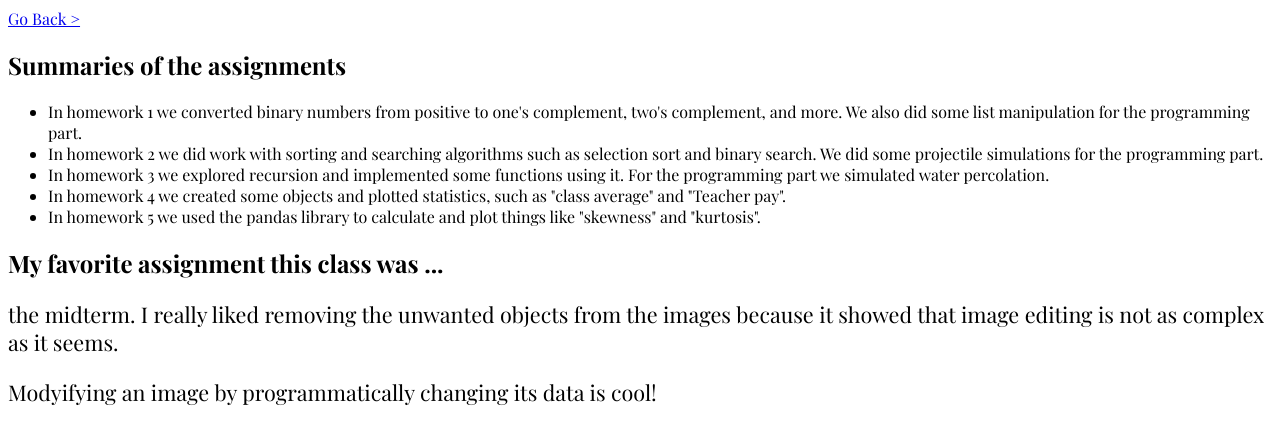
After one commit to Etesam913/ea2905-1006-final, a Flask app: template templates/assignments.html in a window 1280 px wide. The commit adds this page. Shown: the top 444 px of the page. Run offline with Flask 2, Linux system fonts and the light colour scheme; the template is opened without the code that fills it, so the values that code supplies are empty.

Commit message:
Completed the assignments page :sparkles:. Added page animations :lipstick:

```diff
--- a/app.py
+++ b/app.py
@@ -18,7 +18,7 @@ def hello():
 
 @app.route("/assignments")
 def assignments():
-    return "about"
+    return render_template("assignments.html")
 
 #start the server
 if __name__ == "__main__":
--- a/static/css/main.css
+++ b/static/css/main.css
@@ -1,4 +1,22 @@
 @import url('https://fonts.googleapis.com/css2?family=Playfair+Display:wght@400;700&display=swap');
 body{
+  animation-name: fadeIn;
+  animation-duration: .5s;
+  animation-iteration-count: 1;
   font-family: 'Playfair Display', serif;
 }
+
+@keyframes fadeIn{
+  0%{
+    transform: translateY(-50px);
+    opacity: 0;
+  }
+  100%{
+    transform: translateY(0px);
+    opacity: 1;
+  }
+}
+
+.small-text{
+  font-size: 1.35rem;
+}
--- /dev/null
+++ b/templates/assignments.html
@@ -0,0 +1,43 @@
+<!DOCTYPE html>
+<html>
+  <head>
+    <title>Assignments</title>
+    <link rel="stylesheet" href="{{ url_for('static', filename='css/main.css') }}">
+  </head>
+
+  <body>
+    <header>
+      <nav>
+        <a href="/">Go Back ></a>
+      </nav>
+    </header>
+
+    <main>
+        <section>
+          <h2>Summaries of the assignments</h2>
+          <ul>
+            <li>
+              In homework 1 we converted binary numbers from positive to one's complement, two's complement, and more.
+              We also did some list manipulation for the programming part.
+            </li>
+            <li>
+              In homework 2 we did work with sorting and searching algorithms such as selection sort and binary search.
+              We did some projectile simulations for the programming part.
+            </li>
+            <li>
+              In homework 3 we explored recursion and implemented some functions using it. For the programming part we simulated water percolation.
+            </li>
+            <li>In homework 4 we created some objects and plotted statistics, such as "class average" and "Teacher pay".</li>
+            <li>In homework 5 we used the pandas library to calculate and plot things like "skewness" and "kurtosis". </li>
+          </ul>
+        </section>
+
+        <section>
+          <h2>My favorite assignment this class was ...</h2>
+          <p class="small-text">the midterm. I really liked removing the unwanted objects from the images because it showed that image editing is not as complex as it seems.</p>
+          <p class="small-text">Modyifying an image by programmatically changing its data is cool!</p>
+        </section>
+    </main>
+  </body>
+
+</html>
```
Also changed, not shown: templates/index.html (+9 -4 lines).
